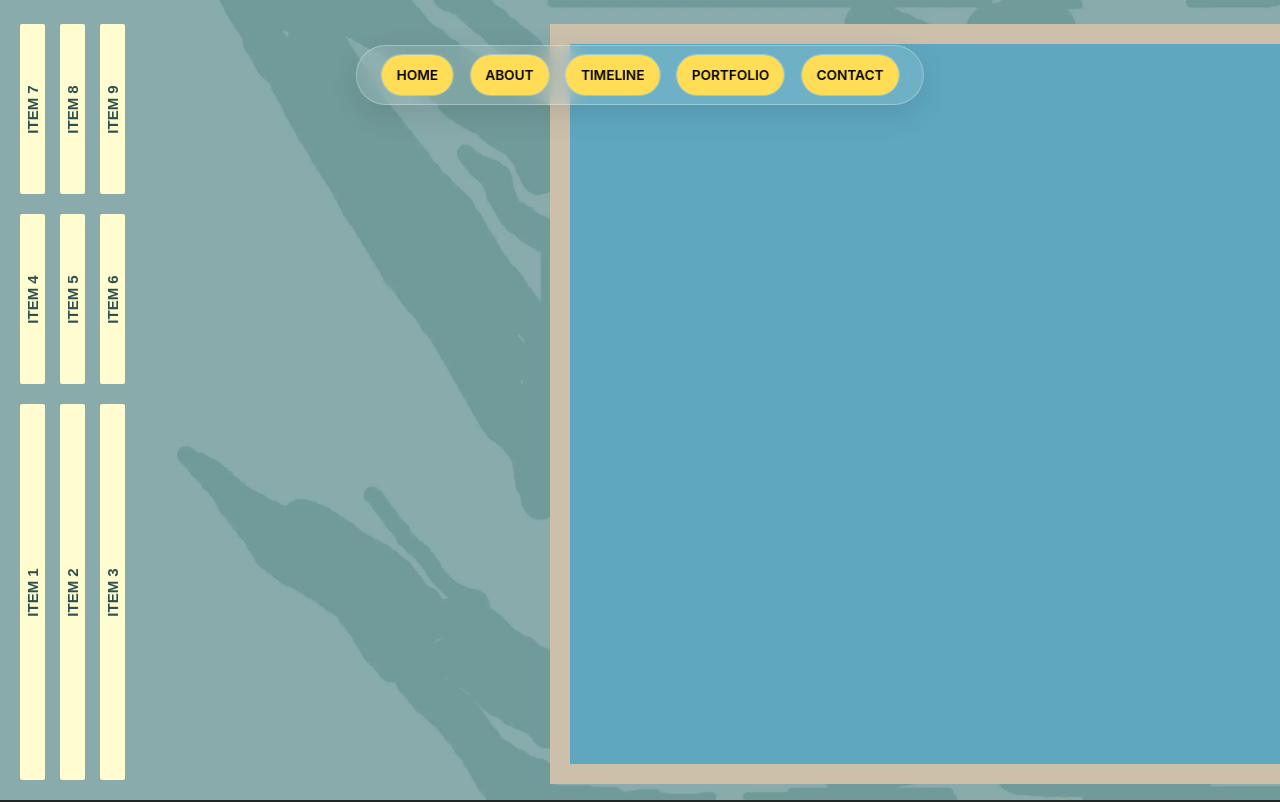
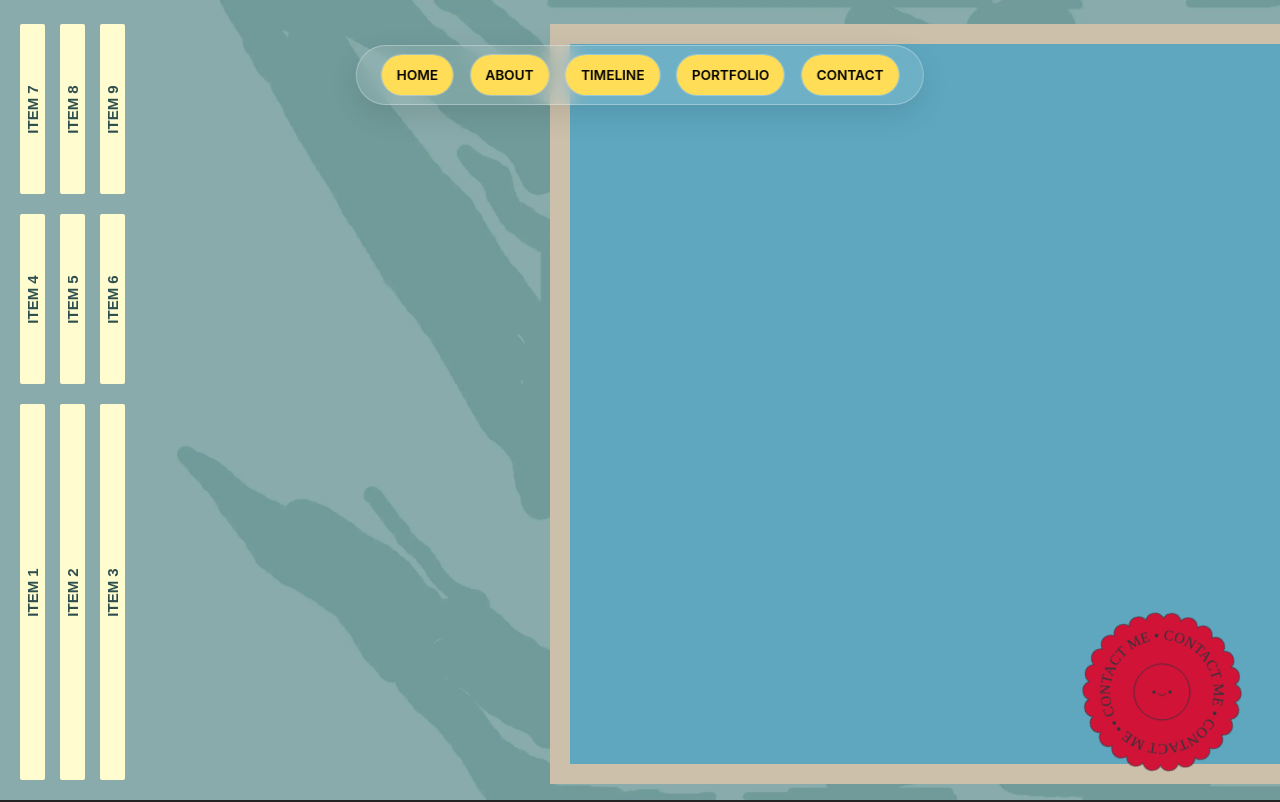
Before and after one commit to giterichub/eric-portfolio, a React (Vite) app: page / in a window 1280 px wide. Shown: the top 802 px of the page. Built offline with nearby package versions, Linux system fonts and the light colour scheme; a web font is replaced by a local one.

Commit message:
positioned button correctly

```diff
--- a/src/sections/Intro.tsx
+++ b/src/sections/Intro.tsx
@@ -1,5 +1,6 @@
 import "../styles/intro.css";
 import "../assets/backgrounds/background-hero-merged.webp";
+import AnimatedCircleButton from '../components/AnimatedCircleButton';
 
 const Home = () => {
   return (
@@ -32,6 +33,9 @@ const Home = () => {
         <p>Your introduction text here</p>
       </div> */}
       <div className="styled-box"></div>
+      <div className="circle-rotate-container">
+        <AnimatedCircleButton />
+      </div>
     </div>
   );
 };
--- a/src/styles/intro.css
+++ b/src/styles/intro.css
@@ -31,6 +31,7 @@
 /* Styled box with 3-sided creamish border */
 .styled-box {
     position: absolute;
+    display: block;
     top: 3%;
     right: 0;
     width: 57%;
@@ -89,3 +90,10 @@
 .row.top .strip {
     height: 21.25vh; /* 25% of 45vh */
 }
+
+.circle-rotate-container{
+    position: absolute;
+    bottom: 3%;
+    right: 3%;
+    z-index: 1;
+}
```
